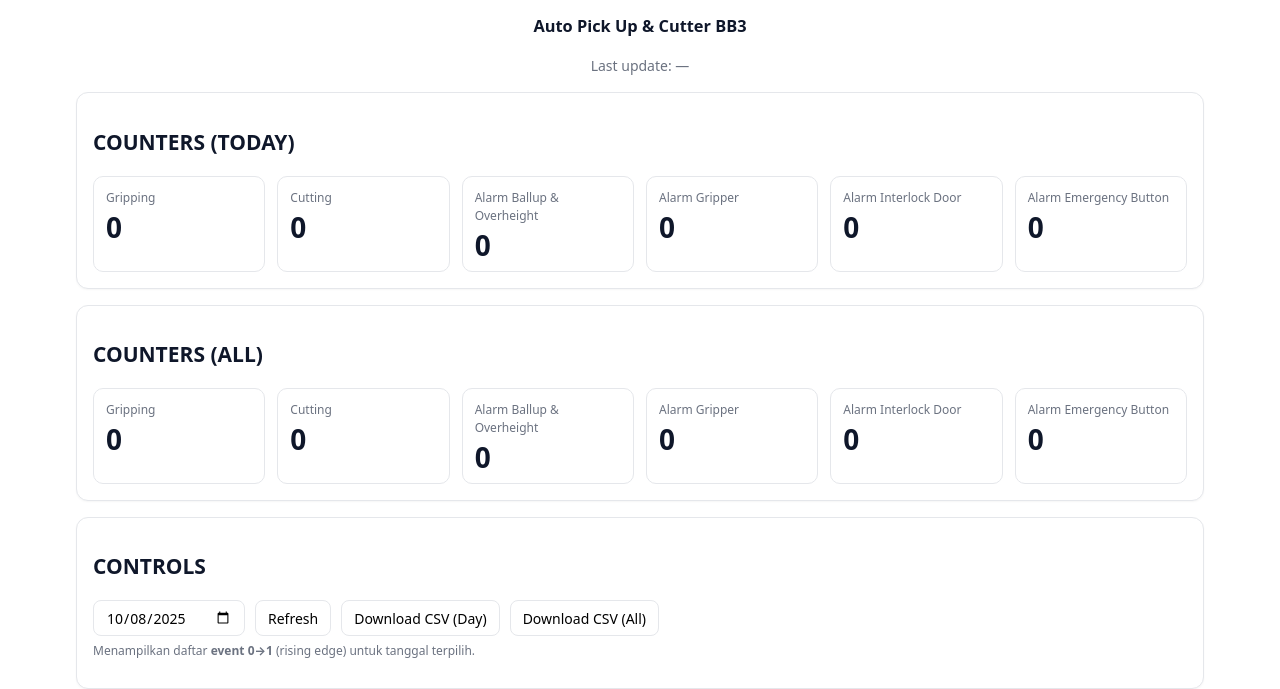
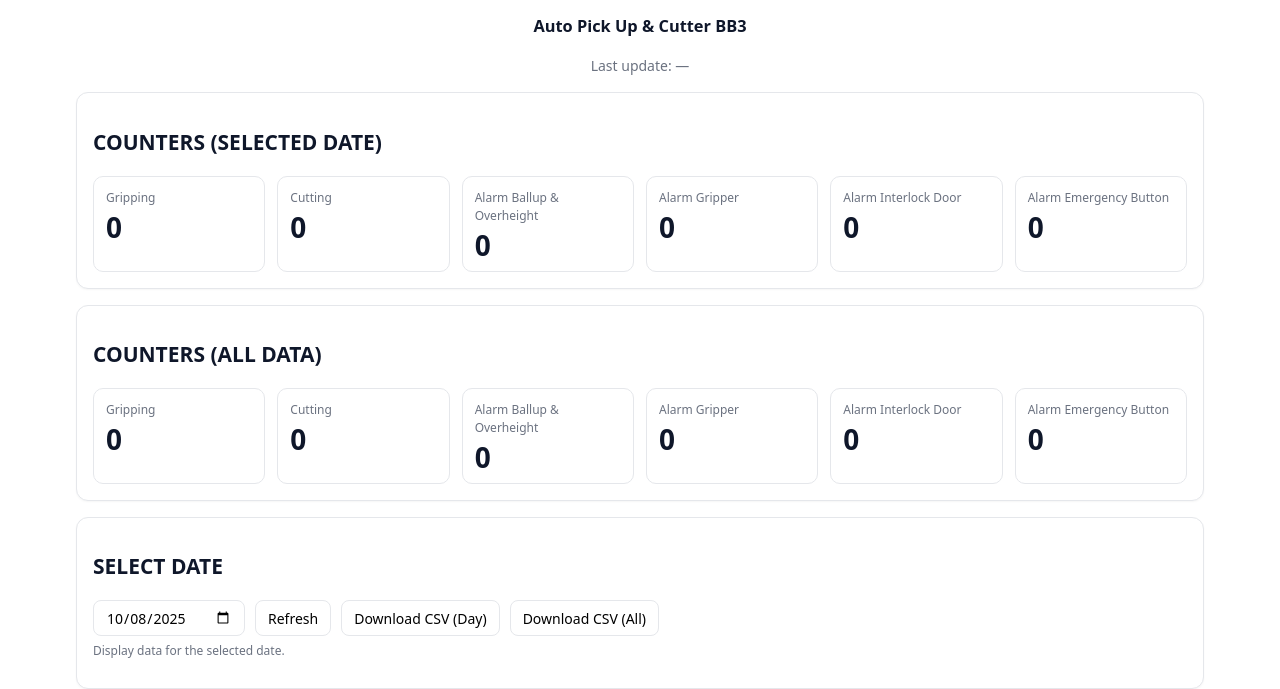
Before and after one commit to arjunasolusi/koner_PDPmonitoring, a plain HTML site: page project-goodyear/index.html in a window 1280 px wide. Shown: the part 124-813 px from the top of the page. Drawn offline with Linux system fonts and the light colour scheme; no server answers.

Commit message:
Update index.html inggris

```diff
--- a/project-goodyear/index.html
+++ b/project-goodyear/index.html
@@ -79,26 +79,26 @@
 
         <!-- COUNTERS (SELECTED DATE) -->
         <section class="card">
-          <h2 class="h6">COUNTERS (TODAY)</h2>
+          <h2 class="h6">COUNTERS (SELECTED DATE)</h2>
           <div class="grid counters" id="todayGrid"></div>
         </section>
 
         <!-- COUNTERS (ALL DATA) -->
         <section class="card">
-          <h2 class="h6">COUNTERS (ALL)</h2>
+          <h2 class="h6">COUNTERS (ALL DATA)</h2>
           <div class="grid counters" id="allGrid"></div>
         </section>
 
         <!-- SELECT DATE -->
         <section class="card">
-          <h2 class="h6">CONTROLS</h2>
+          <h2 class="h6">SELECT DATE</h2>
           <div class="controls">
             <input type="date" id="datepick" />
             <button id="refresh">Refresh</button>
             <button id="dlDay">Download CSV (Day)</button>
             <button id="dlAll">Download CSV (All)</button>
           </div>
-          <p class="help">Menampilkan daftar <b>event 0→1</b> (rising edge) untuk tanggal terpilih.</p>
+          <p class="help">Display data for the selected date.</p>
         </section>
 
         <!-- EVENT FEED -->
```
